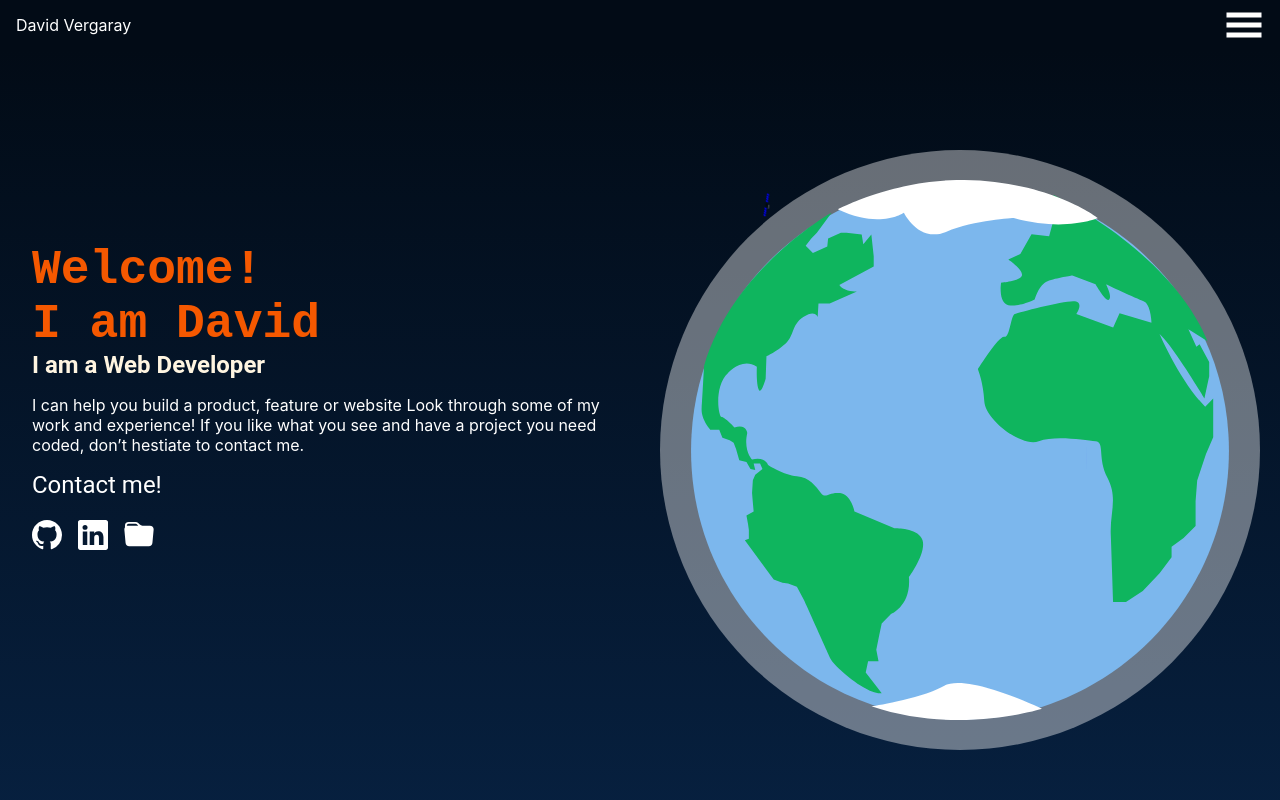
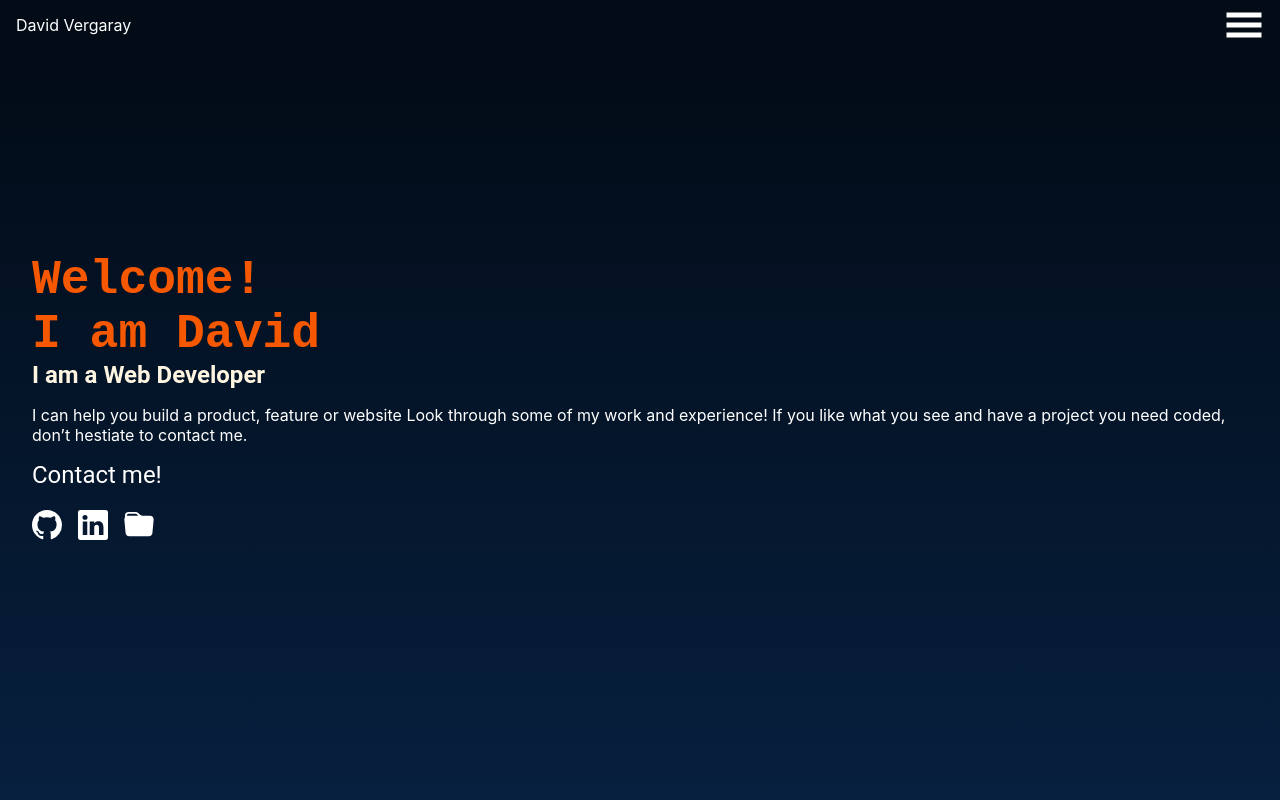
Before and after one commit to Yothu/portfolio, a JavaScript app: page / in a window 1280 px wide. Shown: the top 800 px of the page. Built offline with nearby package versions, Linux system fonts and the light colour scheme; the HTML template or start-up script is replaced by a standard one.

Commit message:
Fix title

```diff
--- a/src/pages/Main/MainPage.js
+++ b/src/pages/Main/MainPage.js
@@ -4,7 +4,7 @@ import Header from '../../components/Header/Header';
 import TopFront from './TopFront';
 import BottomFront from './BottomFront';
 import MyWorks from '../MyWorks/MyWorks';
-import Planet from '../../components/Planet/Planet';
+// import Planet from '../../components/Planet/Planet';
 
 const Main = styled.main`
   background-color: black;
@@ -22,7 +22,7 @@ const Main = styled.main`
 
 const FrontSection = styled.section`
   background-image: linear-gradient(to bottom, #020B16, #072141);
-  grid-template-columns: 50% 50%;
+  /* grid-template-columns: 50% 50%; */
   min-height: 100vh;
   display: grid;
 `;
@@ -45,7 +45,7 @@ const MainPage = () => (
           <BottomFront />
           <SocialMedia />
         </FrontContainer>
-        <Planet />
+        {/* <Planet /> */}
       </FrontSection>
     </Main>
     <MyWorks />
--- a/src/pages/Main/TopFront.js
+++ b/src/pages/Main/TopFront.js
@@ -3,9 +3,13 @@ import data from '../../data/front-page.json';
 
 const Title = styled.h1`
   font-family: 'Source Code Pro', monospace;
-  font-size: 3rem;
   color: #f55800;
+  font-size: 2.2rem;
   margin: 0;
+
+  @media (min-width: 425px) {
+    font-size: 3rem;
+  }
 `;
 
 const TopFront = () => (
```
